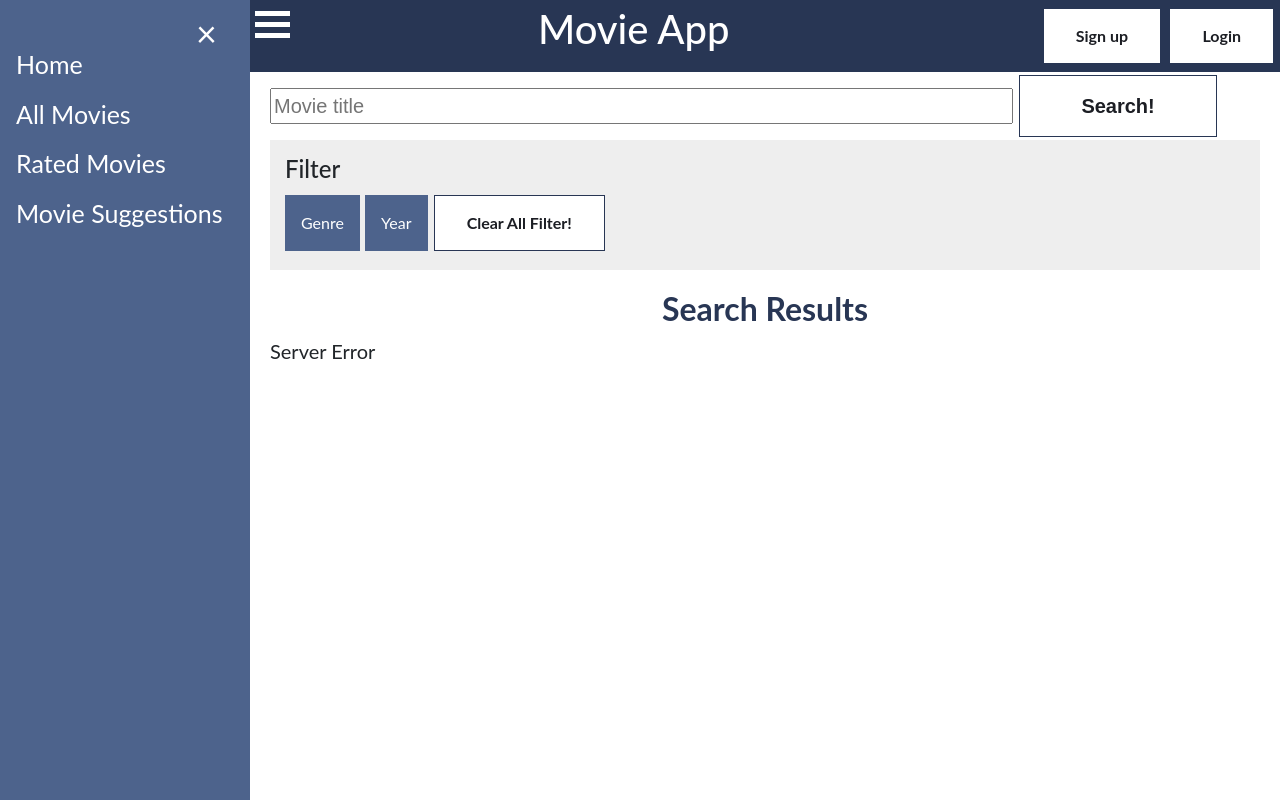
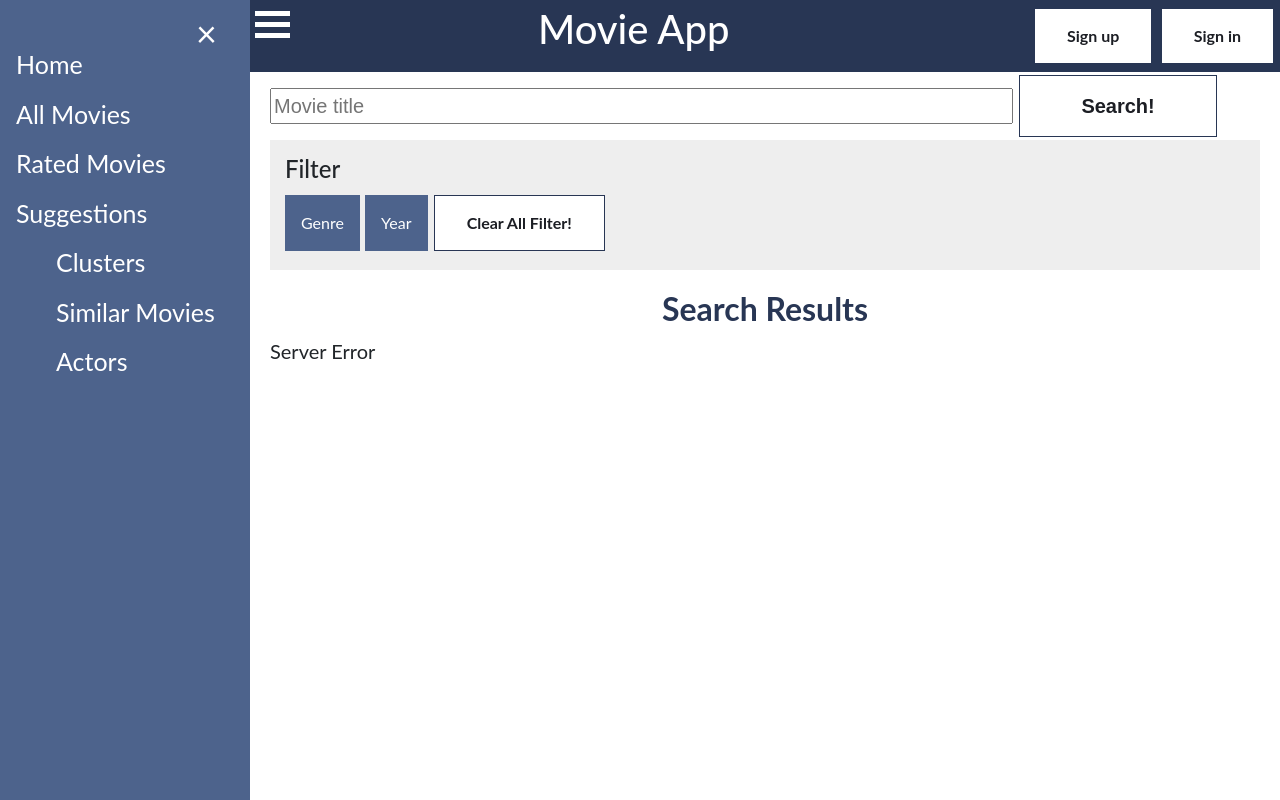
Before and after one commit to KarstenPoddig/django_movie_project, a Django app: template movie_app/templates/movie_app/all_movies.html in a window 1280 px wide. Run offline with Django 3.2, Linux system fonts and the light colour scheme; the template is opened without the code that fills it, so the values that code supplies are empty; some libraries are stand-ins or nearby versions.

Commit message:
further development of suggestions

```diff
--- a/movie_app/static/js/base_movie.js
+++ b/movie_app/static/js/base_movie.js
@@ -294,7 +294,7 @@ var getSimilarMovies = function(movieId){
     $('#similar_movie_loader').show();
     document.getElementById('similarity_list').innerHTML = '';
 
-    $.getJSON(url_similar_movies,
+    $.getJSON(url_suggestions_similar_movies_data,
         {'movieId': movieId},
         function(data){
             console.log(data);
@@ -349,7 +349,7 @@ var getMovieSuggestionsCluster = function(){
 
     $.ajax({
         type: 'GET',
-        url: url_suggested_movies_cluster,
+        url: url_suggestions_cluster_data,
         dataType: 'json',
         cache: true,
         success: function(data){
--- a/movie_app/templates/base.html
+++ b/movie_app/templates/base.html
@@ -18,8 +18,9 @@
         <script type="text/javascript">
             var url_rate_movie = '{% url 'rate-movie' %}';
             var url_movie_search_long = '{% url 'movie-search-long' %}';
-            var url_similar_movies = '{% url 'similar-movies' %}';
-            var url_suggested_movies_cluster = '{% url 'suggested-movies-cluster' %}';
+            var url_suggestions_cluster_data = '{% url 'suggestions-cluster-data' %}';
+            var url_suggestions_similar_movies_data = '{% url 'suggestions-similar-movies-data' %}';
+            var url_suggestions_actor_data = '{% url 'suggestions-actor-data' %}';
         </script>
 
     </head>
@@ -30,7 +31,12 @@
             <a href="{% url 'home' %}">Home</a>
             <a href="{% url 'all-movies-overview' %}">All Movies</a>
             <a href="{% url 'rated-movies-overview' %}">Rated Movies</a>
-            <a href="{% url 'suggestions' %}">Movie Suggestions</a>
+            <a href="">Suggestions</a>
+            <ul style="list-style-type:none">
+                <li><a href="{% url 'suggestions-cluster-template' %}">Clusters</a></li>
+                <li><a href="{% url 'suggestions-similar-movies-template' %}">Similar Movies</a></li>
+                <li><a href="{% url 'suggestions-actor-template' %}">Actors</a></li>
+            </ul>
             {% if request.user.is_staff %}
             <hr>
             <a href="{% url 'analysis' %}">Analysis</a>
@@ -61,7 +67,7 @@
                             <button class="button">Sign up</button>
                         </a>
                         <a href="{% url 'login' %}?next={% url 'all-movies-overview' %}">
-                            <button class="button">Login</button>
+                            <button class="button">Sign in</button>
                         </a>
                         {% endif %}
                     </div>
--- a/templates/registration/login.html
+++ b/templates/registration/login.html
@@ -27,7 +27,7 @@
             <td>{{ form.password }}</td>
           </tr>
         </table>
-        <button type="submit" class="button">Login</button>
+        <button type="submit" class="button">Sign in</button>
         <input type="hidden" name="next" value="{{ next }}" />
     </form>
 
```
Also changed, not shown: movie_app/urls.py (+26 -3 lines), movie_app/views.py (+16 -4 lines), movie_app/templates/movie_app/suggestions_cluster.html (renamed from movie_app/templates/movie_app/suggestions.html).
